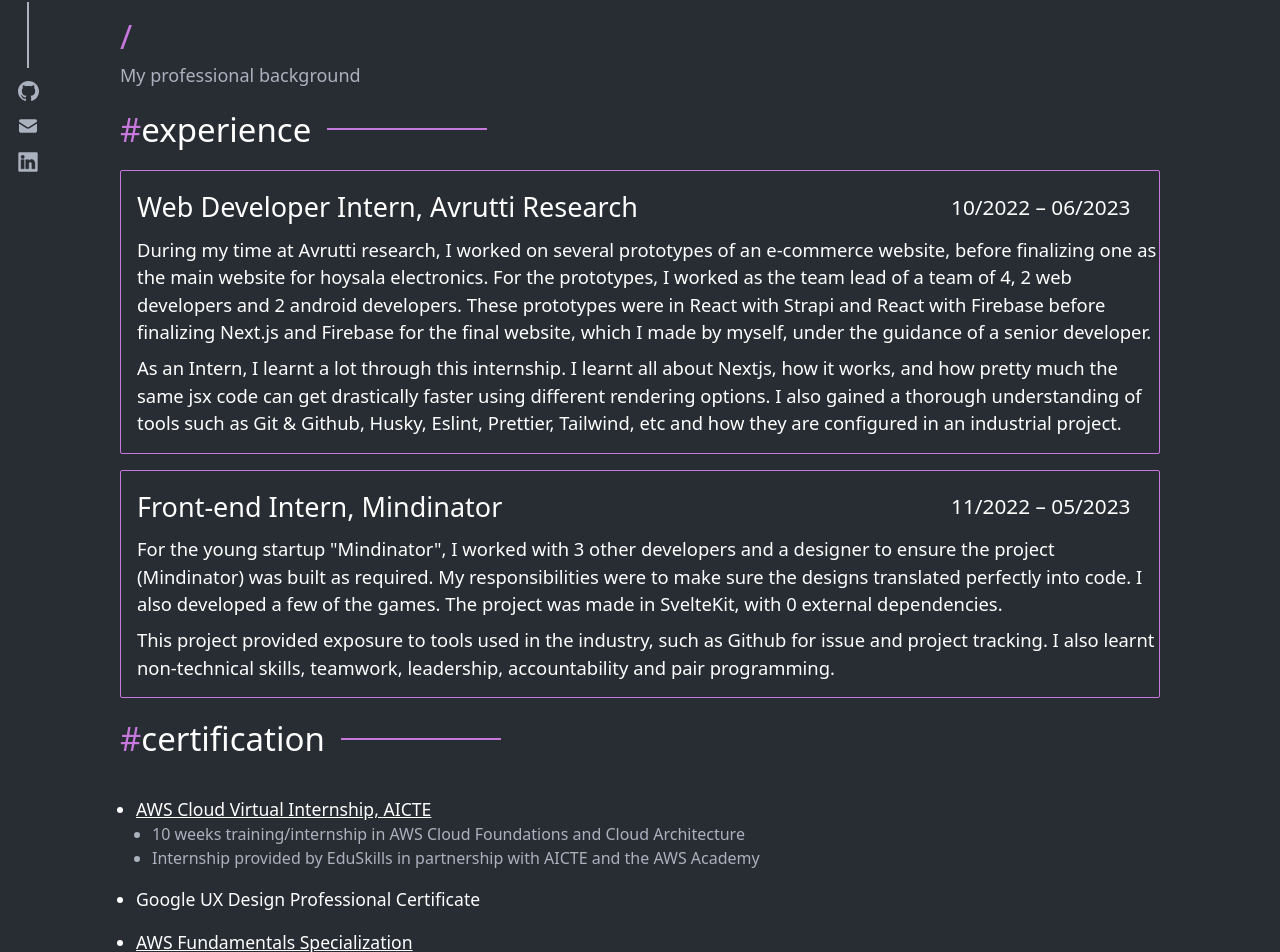
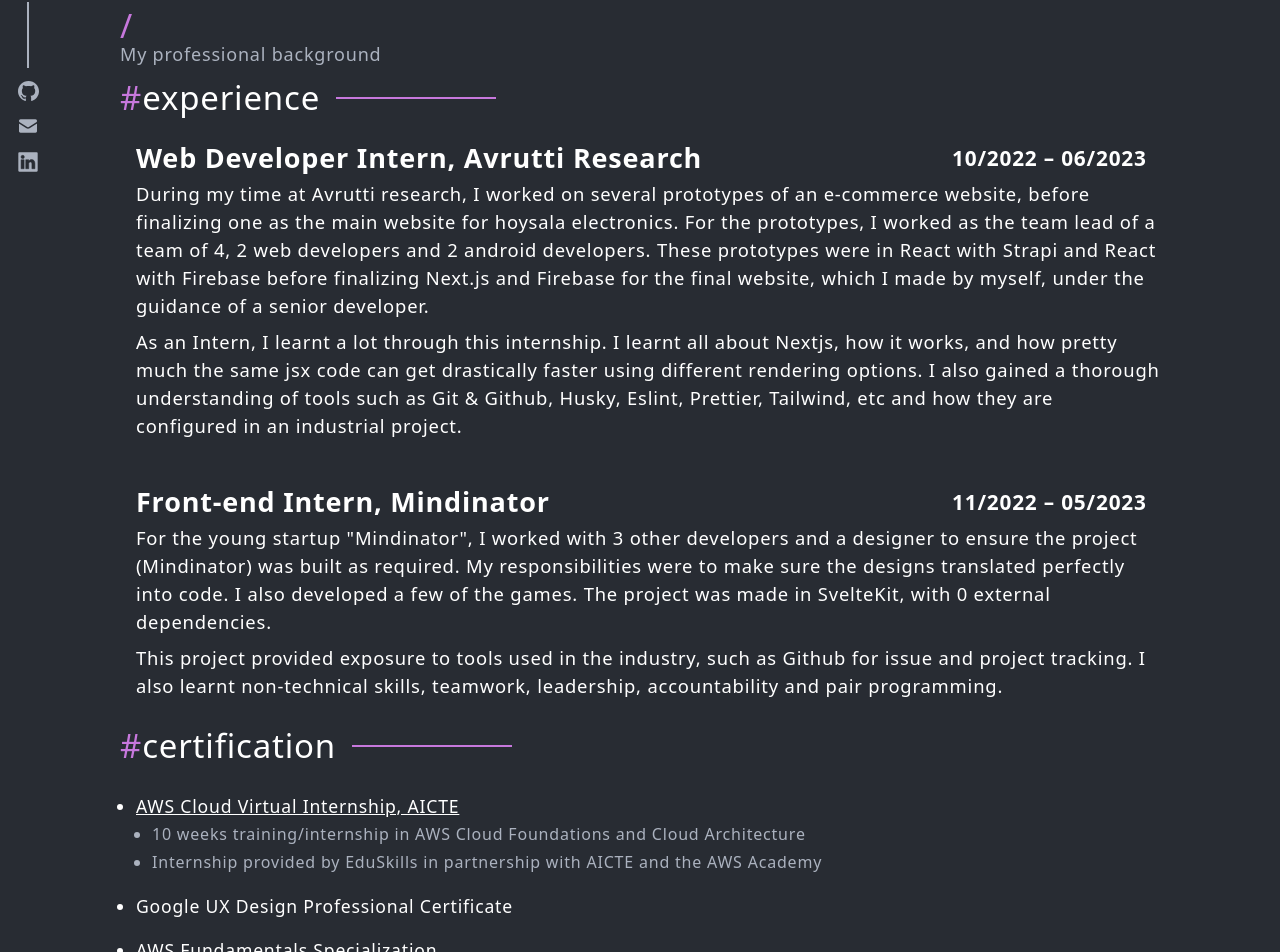
Before and after one commit to Vinit-Tiwari/portfolio, a SvelteKit app: page /experience in a window 1280 px wide. Shown: the part 60-1012 px from the top of the page. Built offline with nearby package versions, Linux system fonts and the light colour scheme.

Commit message:
Updated experience page

```diff
--- a/src/app.html
+++ b/src/app.html
@@ -12,7 +12,7 @@
 	%sveltekit.head%
 </head>
 
-<body data-sveltekit-preload-data="hover" class="w-full bg-[#282C33] flex min-h-[100vh]">
+<body data-sveltekit-preload-data="hover" class="w-full bg-[#282C33] tracking-wider flex min-h-[100vh]">
 	<div class="w-full">%sveltekit.body%</div>
 </body>
 
--- a/src/routes/experience/+page.svelte
+++ b/src/routes/experience/+page.svelte
@@ -1,5 +1,5 @@
 <span
-  class="text-white flex px-[0.5rem] pt-[4rem] w-full gap-[1rem] max-w-[70rem] m-auto pb-[1rem] flex-col"
+  class="text-white flex px-[0.5rem] leading-7 pt-[4rem] w-full gap-[1rem] max-w-[70rem] m-auto pb-[1rem] flex-col"
 >
   <span class="max-w-[66rem] p-[0.5rem] w-full m-auto">
     <span class="flex flex-col">
@@ -25,10 +25,10 @@
       </span>
 
       <span
-        class="flex flex-col text-[1.15rem] border pt-[1rem] pb-[1rem] rounded-sm border-[#C778DD] border-solid lg:pl-[1rem] gap-[0.5rem]"
+        class="flex flex-col text-[1.15rem] pt-[1rem] pb-[1rem] lg:pl-[1rem] gap-[0.5rem]"
       >
         <span
-          class="flex lg:gap-[1rem] flex-col lg:flex-row lg:items-center justify-between"
+          class="flex font-semibold lg:gap-[1rem] flex-col lg:flex-row lg:items-center justify-between"
         >
           <span
             class="flex text-[1.6rem] lg:text-[27px] w-full gap-[1rem] items-center"
@@ -61,10 +61,10 @@
       </span>
 
       <span
-        class="flex text-[1.15rem] flex-col border pt-[1rem] pb-[1rem] rounded-sm border-[#C778DD] border-solid lg:pl-[1rem] gap-[0.5rem]"
+        class="flex text-[1.15rem] flex-col pt-[1rem] pb-[1rem] lg:pl-[1rem] gap-[0.5rem]"
       >
         <span
-          class="flex lg:gap-[1rem] flex-col lg:flex-row lg:items-center justify-between"
+          class="flex font-semibold lg:gap-[1rem] flex-col lg:flex-row lg:items-center justify-between"
         >
           <span
             class="flex text-[1.6rem] lg:text-[27px] w-full gap-[1rem] items-center"
@@ -108,7 +108,7 @@
       </span>
 
       <ul
-        class="text-[1.05rem] lg:text-[1.1rem] list-outside lg:pl-[1rem] list-disc list-inside flex flex-col p-[1rem] max-w-[66rem] w-full m-auto gap-[1rem]"
+        class="text-[1.05rem] lg:text-[1.1rem] list-outside lg:pl-[1rem] list-disc list-inside flex flex-col p-[1rem] max-w-[66rem] w-full gap-[1rem]"
       >
         <li>
           <a
@@ -146,7 +146,7 @@
         <li>
           <a
             href="https://www.coursera.org/account/accomplishments/specialization/GVQHTY3KKDMG?utm_source=link&utm_medium=certificate&utm_content=cert_image&utm_campaign=sharing_cta&utm_product=s12n"
-            class="flex underline decoration-solid w-max gap-[0.5rem] items-center"
+            class="flex underline decoration-solid gap-[0.5rem] items-center"
           >
             Image Processing Specialization by MathWorks
           </a>
```
